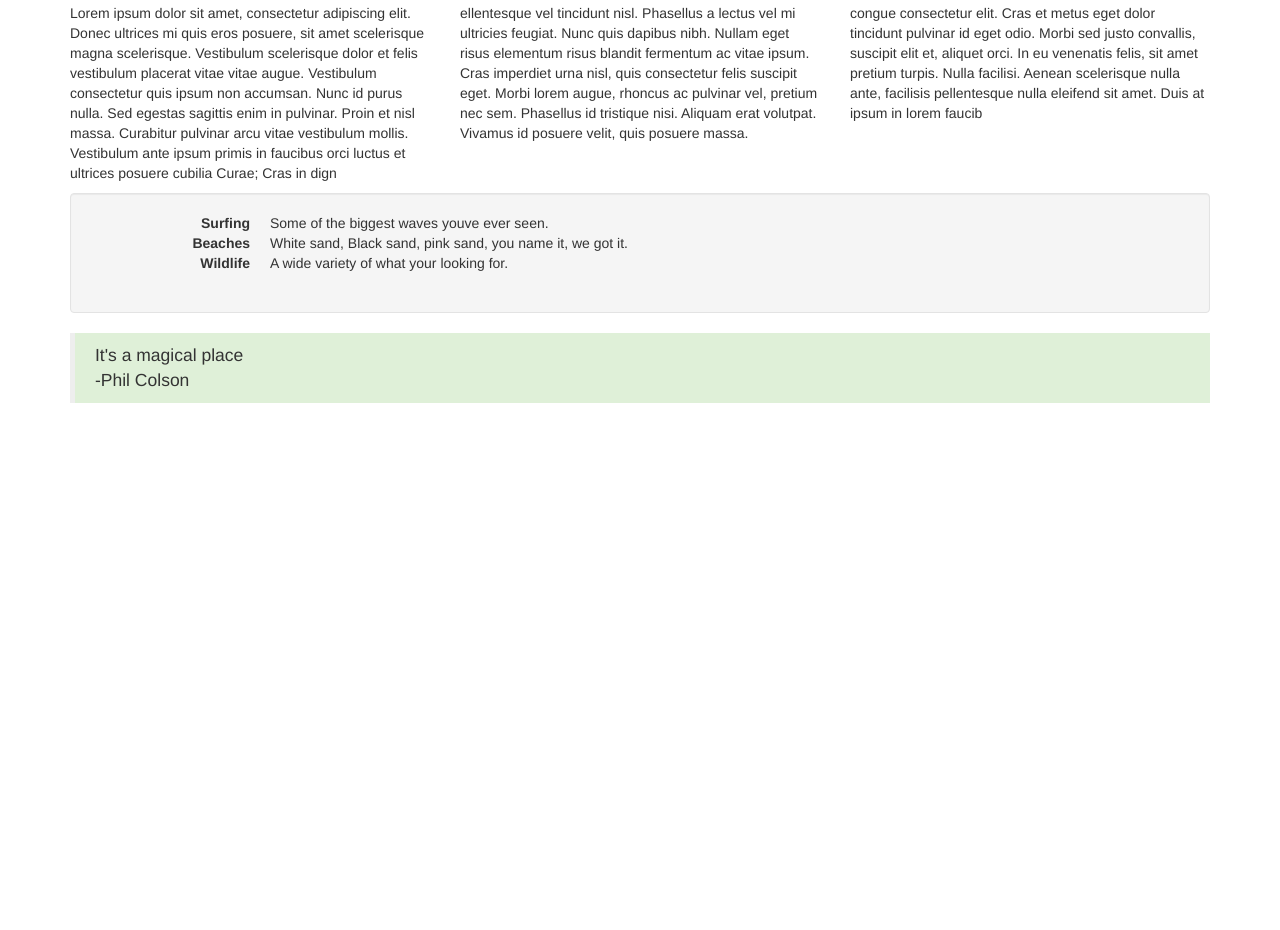
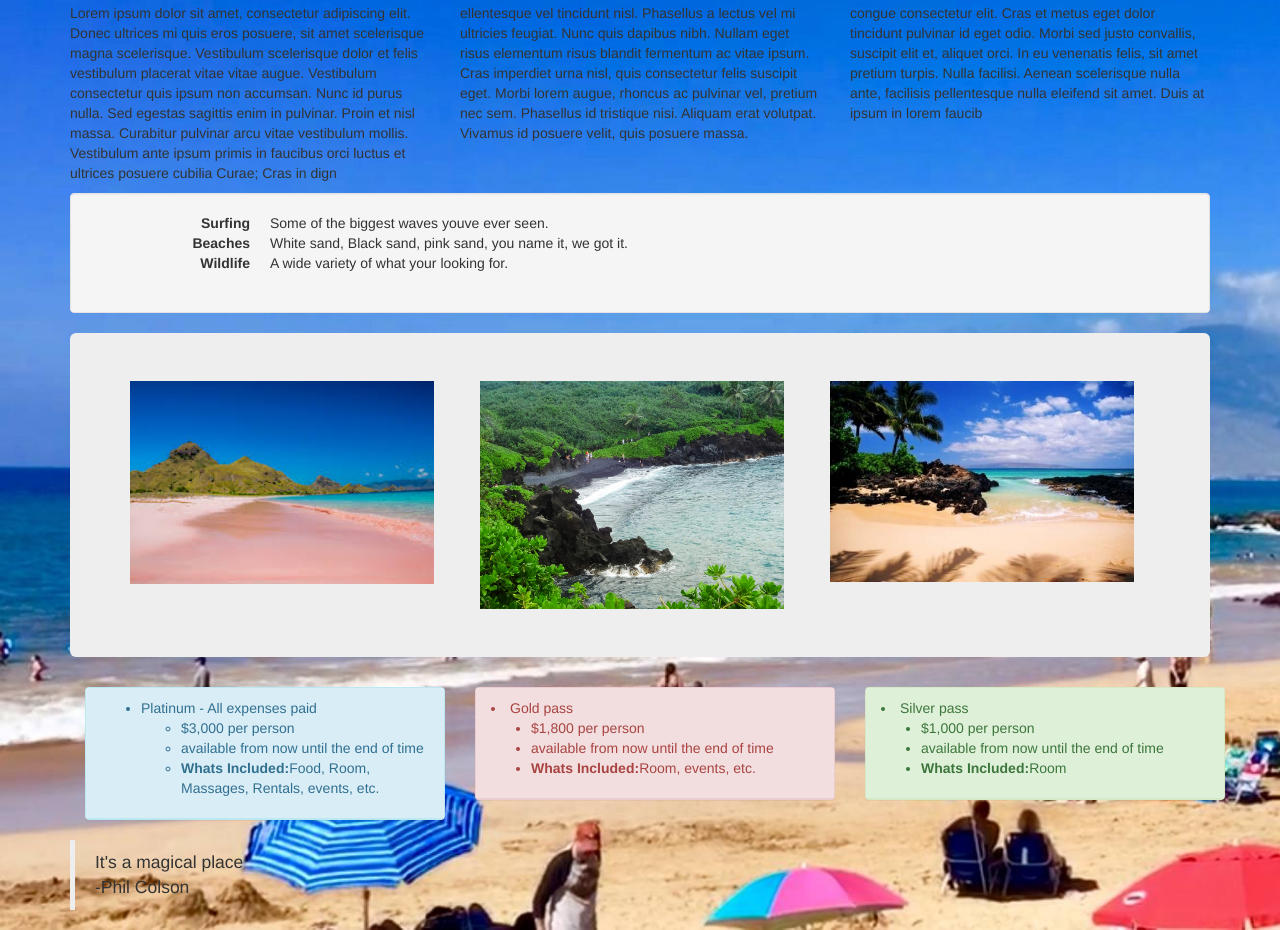
Before and after one commit to ELee-Wuollet13/Vacation, a plain HTML site: page index.html in a window 1280 px wide. Shown: the part 267-1197 px from the top of the page. Before the commit the page ends 800 px from the top, so only its background shows below. Drawn offline with Linux system fonts and the light colour scheme.

Commit message:
add a background and images

```diff
--- a/css/styles.css
+++ b/css/styles.css
@@ -0,0 +1,12 @@
+body {
+  background-image: url(../img/Beach2.jpg);
+  background-size: cover;
+}
+
+img {
+  width: 95%;
+}
+
+jumbotron {
+  color: blue;
+}
--- a/index.html
+++ b/index.html
@@ -33,7 +33,61 @@
         <dd>A wide variety of what your looking for.</dd>
       </dl>
     </div>
-    <blockquote class="bg-success">
+    <div class="jumbotron">
+      <div class="row">
+        <div class="col-md-4">
+          <img src="img/beach3.jpeg" alt="beach3">
+        </div>
+        <div class="col-md-4">
+          <img src="img/Cove.jpg" alt="cove">
+        </div>
+        <div class="col-md-4">
+          <img src="img/Beach.jpg" alt="beach">
+        </div>
+      </div>
+    </div>
+    <div class="container">
+      <div class="row">
+        <div class="col-md-4">
+          <div class="panel panel-info">
+            <div class="panel-heading">
+              <ul>
+                <li>Platinum - All expenses paid</li>
+                <ul>
+                  <li>$3,000 per person</li>
+                  <li>available from now until the end of time</li>
+                  <li><strong>Whats Included:</strong>Food, Room, Massages, Rentals, events, etc.</li>
+                </ul>
+              </div>
+            </div>
+          </div>
+          <div class="col-md-4">
+            <div class="panel panel-danger">
+              <div class="panel-heading">
+                <li>Gold pass</li>
+                <ul>
+                  <li>$1,800 per person</li>
+                  <li>available from now until the end of time</li>
+                  <li><strong>Whats Included:</strong>Room, events, etc.</li>
+                </ul>
+              </div>
+            </div>
+          </div>
+          <div class="col-md-4">
+            <div class="panel panel-success">
+              <div class="panel-heading">
+                <li>Silver pass</li>
+                <ul>
+                  <li>$1,000 per person</li>
+                  <li>available from now until the end of time</li>
+                  <li><strong>Whats Included:</strong>Room</li>
+                </ul>
+              </div>
+            </div>
+          </div>
+        </div>
+      </div>
+      <blockquote class="bg-dark">
         <p>It's a magical place</p>
         -Phil Colson
       </blockquote>
```
Also changed, not shown: img/Beach.jpg (added), img/Beach2.jpg (added), img/Beach3.jpeg (added), img/Cove.jpg (added). Lines whose indentation alone changed are shown as unchanged.
